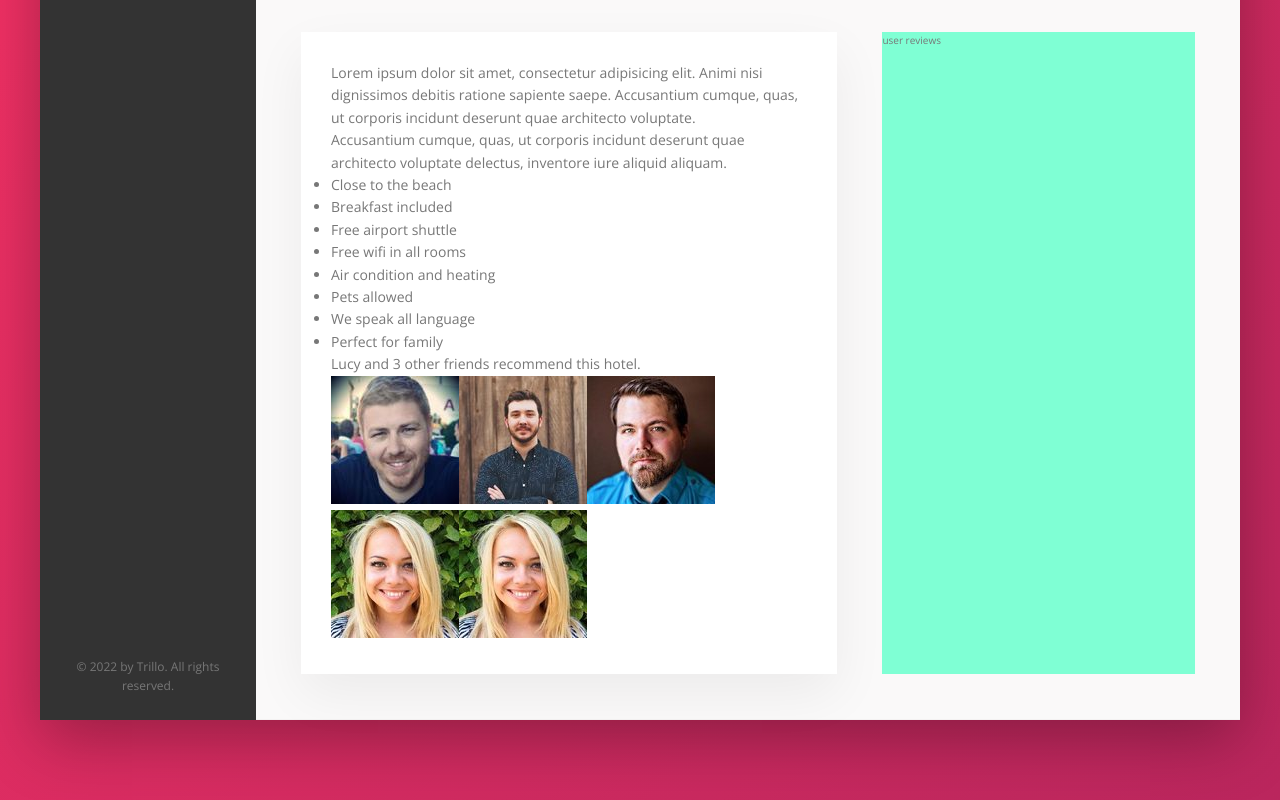
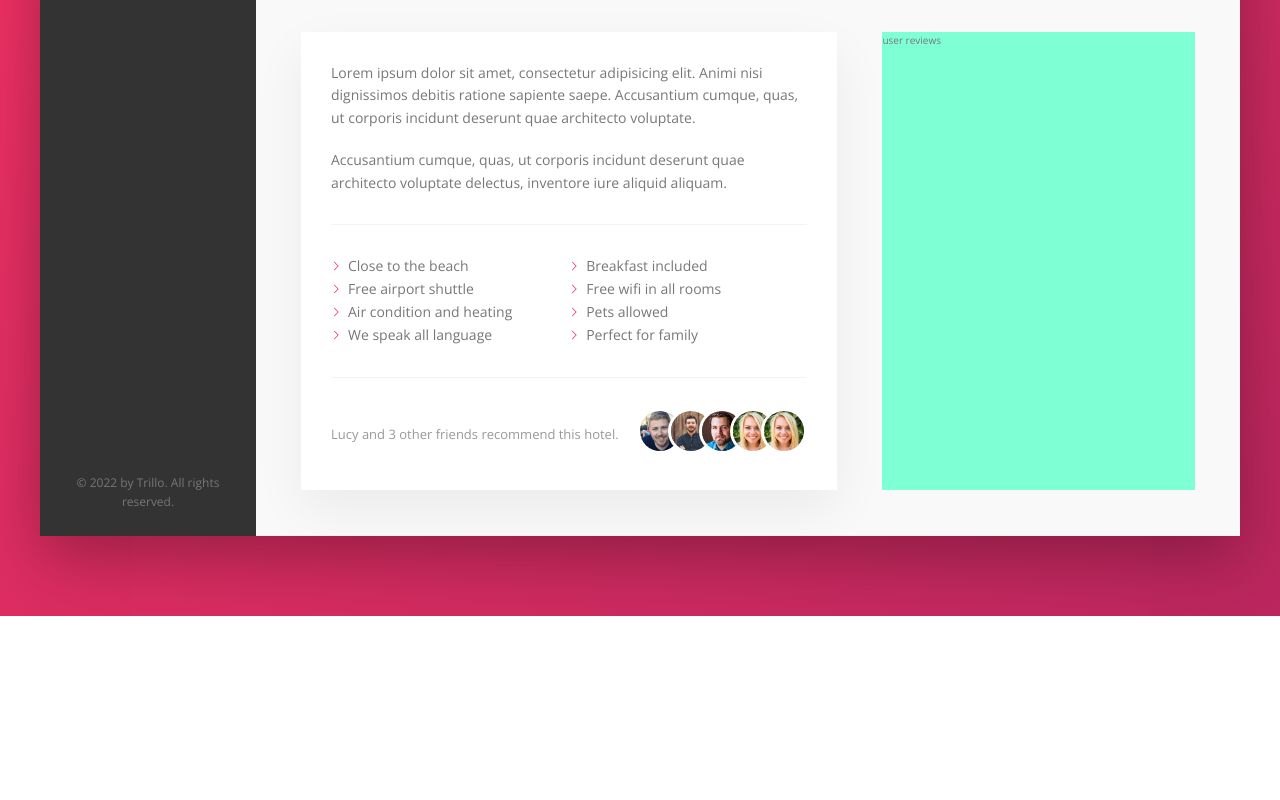
Before and after one commit to theisaachome/trillo-web, a website: page index.html in a window 1280 px wide. Shown: the part 615-1415 px from the top of the page. After the commit the page ends 1231 px from the top, so only its background shows below. Drawn offline with nearby package versions, Linux system fonts and the light colour scheme.

Commit message:
detail finished

```diff
--- a/index.html
+++ b/index.html
@@ -163,7 +163,7 @@
                         Lucy and 3 other friends recommend this hotel.
                     </p>
                     <div class="recommend__friends">
-                        <img src="img/user-3.jpg" alt="friend 1" class="recommen__photo"><img src="img/user-4.jpg" alt="friend 2" class="recommen__photo"><img src="img/user-5.jpg" alt="friend 3" class="recommen__photo"><img src="img/user-6.jpg" alt="friend 4" class="recommen__photo"><img src="img/user-6.jpg" alt="friend 5" class="recommen__photo">
+                        <img src="img/user-3.jpg" alt="friend 1" class="recommend__photo"><img src="img/user-4.jpg" alt="friend 2" class="recommend__photo"><img src="img/user-5.jpg" alt="friend 3" class="recommend__photo"><img src="img/user-6.jpg" alt="friend 4" class="recommend__photo"><img src="img/user-6.jpg" alt="friend 5" class="recommend__photo">
                     </div>
                 </div>
               </div>
--- a/sass/_components.scss
+++ b/sass/_components.scss
@@ -277,3 +277,61 @@
     background-color: aquamarine;
     flex: 1;
 }
+
+.paragraph:not(:last-of-type){
+  margin-bottom: 2rem;
+}
+
+.list{
+  list-style: none;
+  margin:3rem 0 ;
+  padding: 3rem  0;
+  border-top: var(--line);
+  border-bottom: var(--line);
+  display: flex;
+  flex-wrap: wrap;
+  &__item{
+    width: 50%;
+    margin-bottom: .7px;
+  }
+  &__item::before{
+    content: "";
+    display: inline-block;
+    width: 1rem;
+    height: 1rem;
+    margin-right: .7rem;
+    // for old browser
+    //background-image: url("../img/chevron-thin-right.svg");
+   // background-size: cover;
+
+    // Newer browsers :masks
+    background-color: var(--color-primary);
+    -webkit-mask-image: url(../img/chevron-thin-right.svg);
+     mask-image: url(../img/chevron-thin-right.svg);
+    -webkit-mask-size: cover;
+    mask-size: cover;
+  }
+}
+
+.recommend{
+  font-size: 1.3rem;
+  color:var(--color-grey-dark-3);
+  display: flex;
+  align-items: center;
+  &__count{
+    margin-right: auto;
+  }
+  &__friends{
+
+  }
+  &__photo{
+    box-sizing: content-box;
+    width: 4rem;
+    height: 4rem;
+    border-radius: 50%;
+    border: 3px solid #fff;
+    &:not(:last-child){
+      margin-right: -1.5rem;
+    }
+  }
+}
```
Also changed, not shown: css/style.css.
